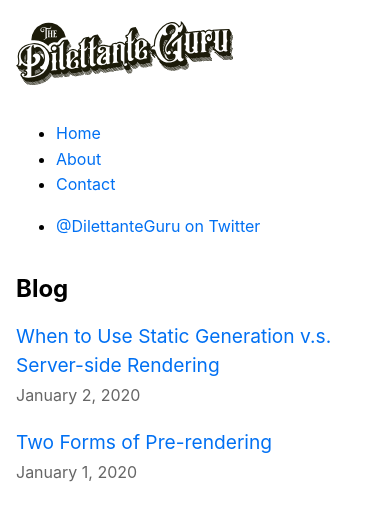
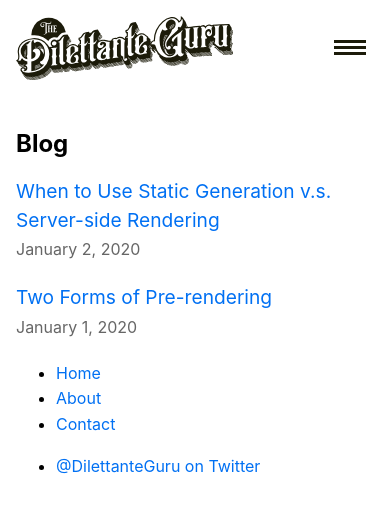
Before and after one commit to phillipluther/code-audio-gatsby-orphan, a Next.js app: page / in a window 390 px wide. Shown: the top 520 px of the page. Built offline with nearby package versions, Linux system fonts and the light colour scheme.

Commit message:
Add hamburger menu

```diff
--- a/components/layout/layout.module.css
+++ b/components/layout/layout.module.css
@@ -4,10 +4,72 @@
   margin: 0 auto;
 }
 
+.header {
+  display: flex;
+  flex-wrap: wrap;
+  align-items: center;
+  justify-content: space-between;
+  padding: 16px 0;
+}
+
+.title {
+  margin: 0;
+}
+
 .logo {
   height: 64px;
   width: auto;
-  color: red;
+}
+
+.toggle {
+  display: block;
+  width: 48px;
+  height: 48px;
+  background: none;
+  border: 0;
+  margin-bottom: 16px;
+  padding: 8px;
+}
+
+.hamburger {
+  position: relative;
+}
+
+.hamburger,
+.hamburger::before,
+.hamburger::after {
+  display: block;
+  width: 100%;
+  border-top: 3px solid #1c1b0a;
+  transition: transform 240ms ease;
+}
+
+.hamburger::before,
+.hamburger::after {
+  content: "";
+  position: absolute;
+  left: 0;
+  top: -3px; /* the border */
+}
+
+.hamburger::before {
+  transform: translate3d(0, -6px, 0);
+}
+
+.hamburger::after {
+  transform: translate3d(0, 6px, 0);
+}
+
+.open {
+  transform: rotate(-45deg);
+}
+
+.open::before {
+  transform: translate3d(0, 0, 0);
+}
+
+.open::after {
+  transform: translate3d(0, 0, 0) rotate(90deg);
 }
 
 @media screen and (min-width: 640px) {
--- a/components/layout/layout.tsx
+++ b/components/layout/layout.tsx
@@ -1,6 +1,8 @@
+import { useState } from 'react';
 import Head from 'next/head';
 import Link from 'next/link';
 import classnames from 'classnames';
+import { CSSTransition } from 'react-transition-group';
 import VisuallyHidden from '../visually-hidden';
 import Logo from './dilettante-guru-logo.svg';
 import styles from './layout.module.css';
@@ -64,6 +66,7 @@ export default function Layout({ children, home }: {
   home?: boolean,
 }) {
   const TitleTag = home ? 'h1' : 'p';
+  const [isMenuOpen, toggleMenu] = useState(false);
 
   return (
     <div className={styles.wrapper}>
@@ -71,7 +74,7 @@ export default function Layout({ children, home }: {
         <link rel="icon" href="/favicon.ico" />
       </Head>
 
-      <header>
+      <header className={styles.header}>
         <TitleTag className={styles.title}>
           <Link href="/">
             <a>
@@ -84,14 +87,47 @@ export default function Layout({ children, home }: {
           </Link>
         </TitleTag>
 
-        <NavLinks />
-        <SocialLinks />
+        <button
+          className={styles.toggle}
+          type="button"
+          aria-controls="navMenu"
+          onClick={() => toggleMenu(!isMenuOpen)}
+        >
+          <span
+            className={classnames(styles.hamburger, {
+              [styles.open]: isMenuOpen,
+            })}
+            aria-hidden="true"
+          />
+          <VisuallyHidden>
+            {`${isMenuOpen ? 'Close' : 'Open'} Navigation Menu`}
+          </VisuallyHidden>
+        </button>
+
+
+        <CSSTransition
+          in={isMenuOpen}
+          timeout={360}
+          classNames="nav"
+          unmountOnExit
+        >
+          <div id="navMenu">
+            <NavLinks />
+            <SocialLinks />
+          </div>
+        </CSSTransition>
       </header>
 
       <main>{children}</main>
 
       <footer>
+        <VisuallyHidden as="h2">Supplemental Information</VisuallyHidden>
 
+        <section>
+          <VisuallyHidden as="h3">Navigation</VisuallyHidden>
+          <NavLinks />
+          <SocialLinks />
+        </section>
       </footer>
     </div>
   );
--- a/package.json
+++ b/package.json
@@ -12,6 +12,7 @@
   },
   "dependencies": {
     "@svgr/webpack": "^5.5.0",
+    "@types/react-transition-group": "^4.4.4",
     "classnames": "^2.3.1",
     "date-fns": "^2.25.0",
     "gray-matter": "^4.0.3",
@@ -19,6 +20,7 @@
     "next-react-svg": "^1.1.3",
     "react": "17.0.2",
     "react-dom": "17.0.2",
+    "react-transition-group": "^4.4.2",
     "remark": "^14.0.1",
     "remark-html": "^15.0.0"
   },
```
Also changed, not shown: components/layout/layout-animations.css (added, +17 -0 lines), 1 other file (tests, documents, lock files or other folders).
